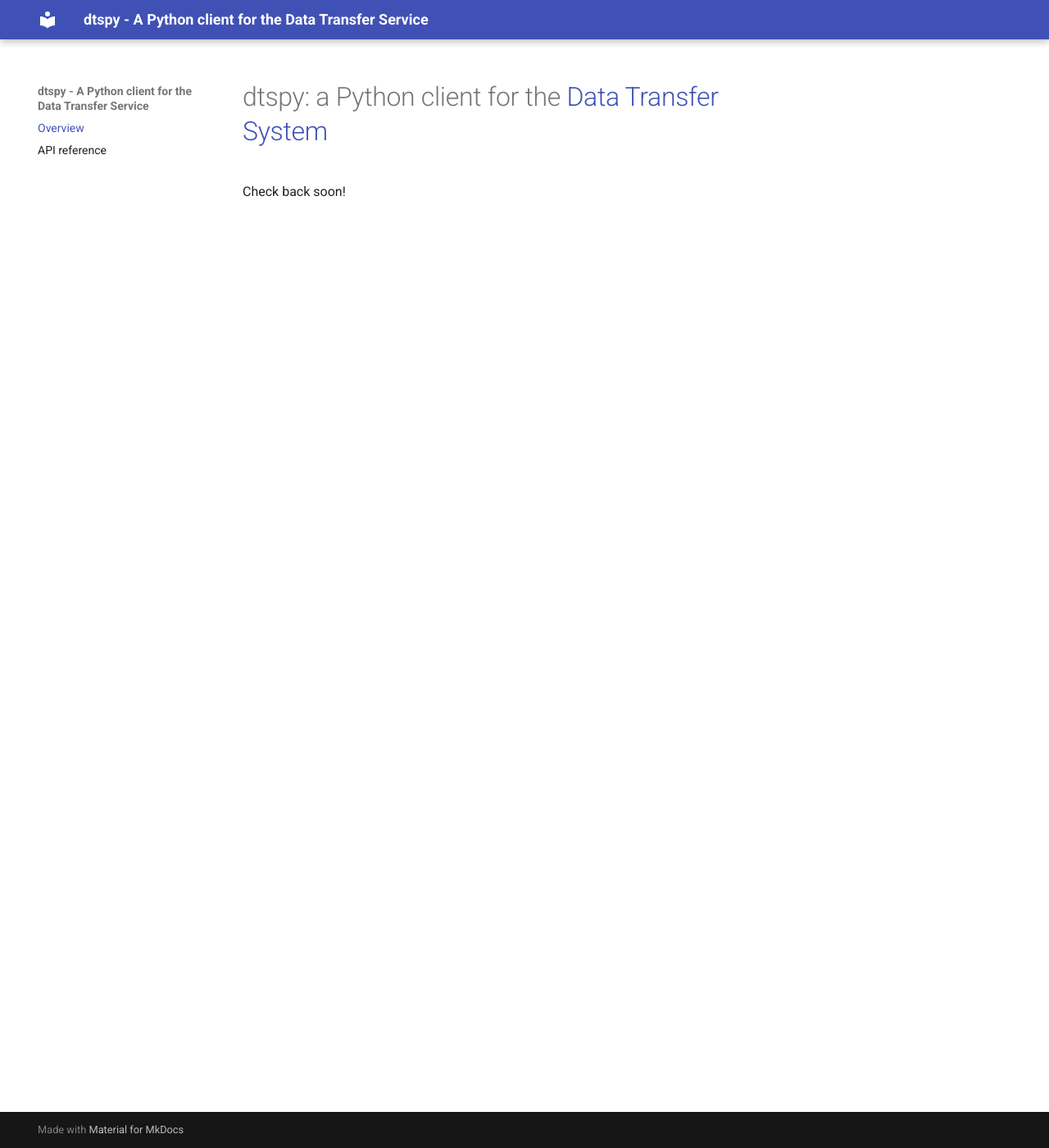
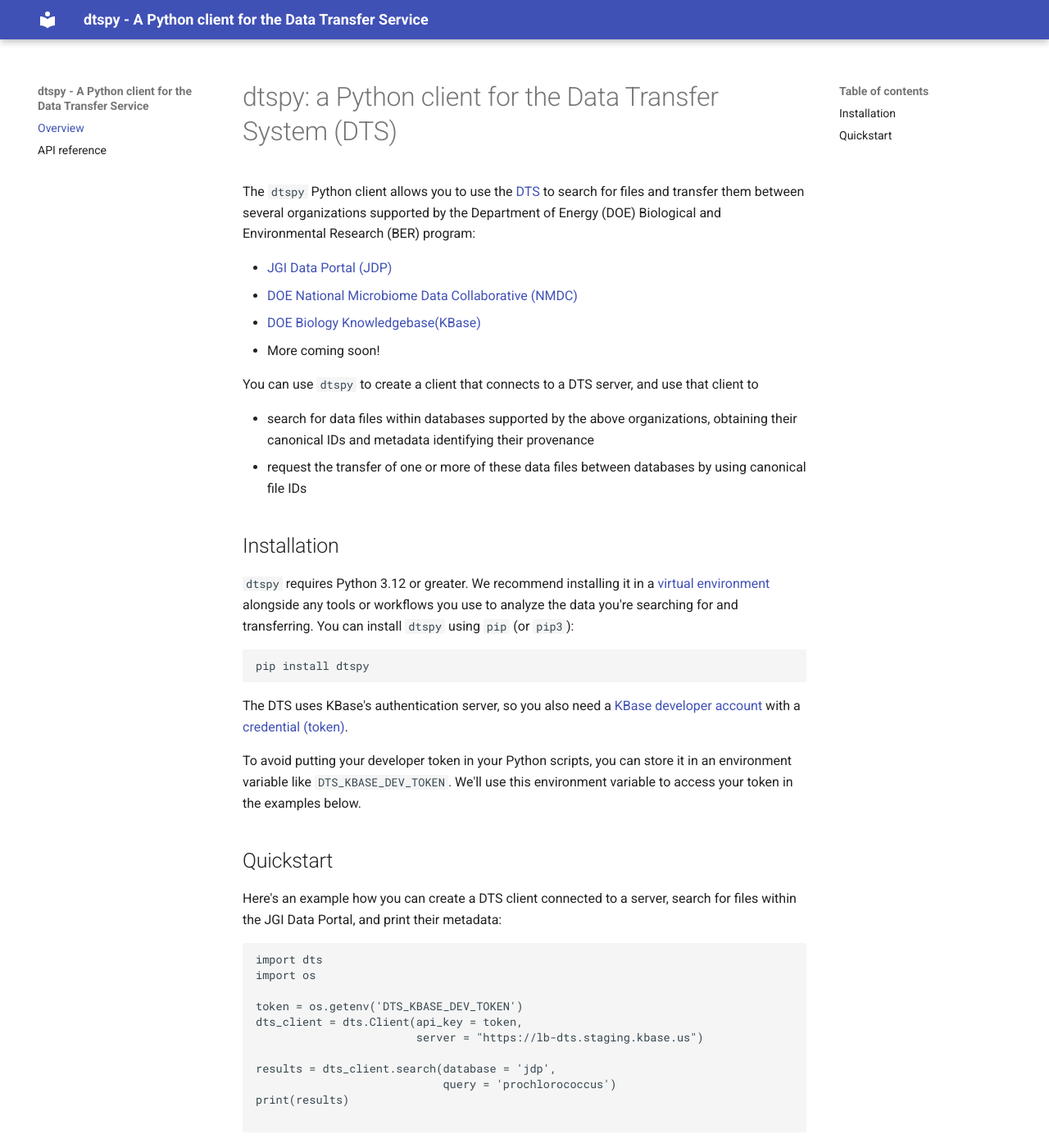
Before and after one commit to kbase/dtspy, an MkDocs documentation site: the page built from docs/index.md, in a window 1280 px wide and 1400 px high. Shown: the whole window at 82% size. Built offline with MkDocs 1.6.1 and Material for MkDocs 9.7.7, drawn with Linux system fonts in a browser that asks for light colours.

Commit message:
A first stab at an Overview.

````diff
--- a/docs/index.md
+++ b/docs/index.md
@@ -1,3 +1,57 @@
-# dtspy: a Python client for the [Data Transfer System](https://kbase.github.io/dts/)
+# dtspy: a Python client for the Data Transfer System (DTS)
 
-Check back soon!
+The `dtspy` Python client allows you to use the [DTS](https://kbase.github.io/dts/)
+to search for files and transfer them between several organizations supported
+by the Department of Energy (DOE) Biological and Environmental Research (BER)
+program:
+
+* [JGI Data Portal (JDP)](https://data.jgi.doe.gov/)
+* [DOE National Microbiome Data Collaborative (NMDC)](https://microbiomedata.org/)
+* [DOE Biology Knowledgebase(KBase)](https://www.kbase.us)
+* More coming soon!
+
+You can use `dtspy` to create a client that connects to a DTS server, and use
+that client to
+
+* search for data files within databases supported by the above organizations,
+  obtaining their canonical IDs and metadata identifying their provenance
+* request the transfer of one or more of these data files between databases by
+  using canonical file IDs
+
+## Installation
+
+`dtspy` requires Python 3.12 or greater. We recommend installing it in a
+[virtual environment](https://docs.python.org/3/library/venv.html) alongside any
+tools or workflows you use to analyze the data you're searching for and
+transferring. You can install `dtspy` using `pip` (or `pip3`):
+
+```
+pip install dtspy
+```
+
+The DTS uses KBase's authentication server, so you also need a
+[KBase developer account](https://docs.kbase.us/development/create-a-kbase-developer-account)
+with a [credential (token)](https://kbase.github.io/kb_sdk_docs/tutorial/3_initialize.html#set-up-your-developer-credentials).
+
+To avoid putting your developer token in your Python scripts, you can store it
+in an environment variable like `DTS_KBASE_DEV_TOKEN`. We'll use this environment
+variable to access your token in the examples below.
+
+## Quickstart
+
+Here's an example how you can create a DTS client connected to a server,
+search for files within the JGI Data Portal, and print their metadata:
+
+```
+import dts
+import os
+
+token = os.getenv('DTS_KBASE_DEV_TOKEN')
+dts_client = dts.Client(api_key = token,
+                        server = "https://lb-dts.staging.kbase.us")
+
+results = dts_client.search(database = 'jdp',
+                            query = 'prochlorococcus')
+print(results)
+
+```
````
